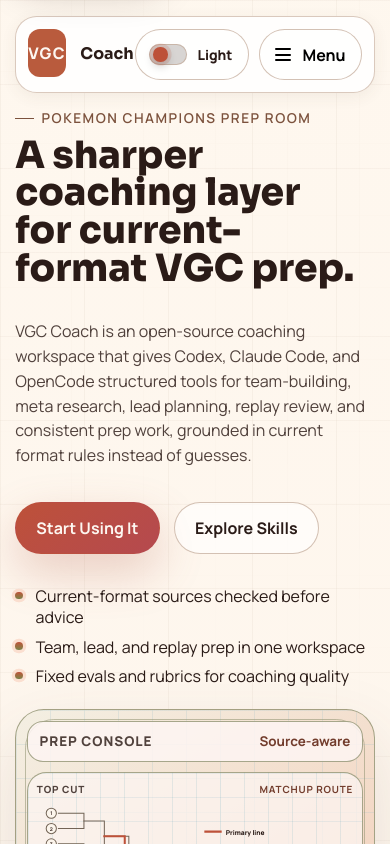
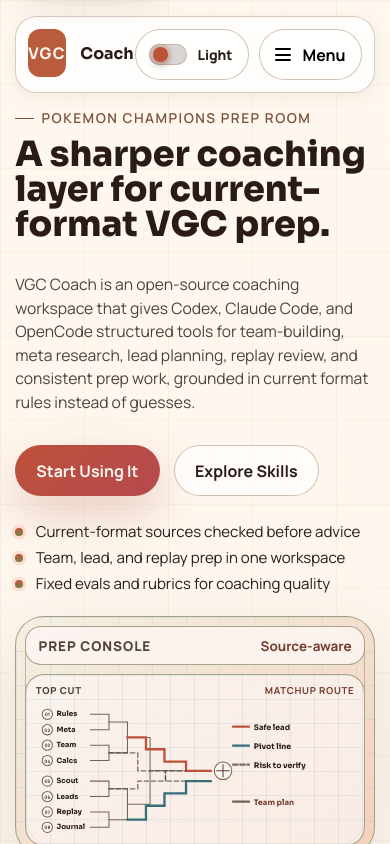
Before and after one commit to NoahJenkins/vgc-coach, a React (Vite) app in the folder site/: page / in a window 390 px wide. Shown: the top 844 px of the page. Built offline with nearby package versions, Linux system fonts and the light colour scheme.

Commit message:
Refine bracket console labels and responsive styling

```diff
--- a/site/src/App.tsx
+++ b/site/src/App.tsx
@@ -171,7 +171,7 @@
                 <span>Prep console</span>
                 <strong>Source-aware</strong>
               </div>
-              <div className="bracket-map" aria-hidden="true">
+              <div className="bracket-map">
                 <div className="bracket-board-top">
                   <span>Top cut</span>
                   <strong>Matchup route</strong>
@@ -182,50 +182,63 @@
                   role="img"
                   aria-label="Tournament bracket route from verified sources to team plan"
                 >
+                  <title>Top-cut matchup bracket showing rules, meta, leads, and review paths into one team plan</title>
                   <g className="bracket-entries">
-                    {[24, 54, 84, 114, 154, 184, 214, 244].map((y, index) => (
-                      <g key={y}>
-                        <circle cx="28" cy={y} r="10" />
-                        <text x="28" y={y + 4}>
-                          {index + 1}
+                    {[
+                      { y: 24, seed: "01", label: "Rules" },
+                      { y: 54, seed: "02", label: "Meta" },
+                      { y: 84, seed: "03", label: "Team" },
+                      { y: 114, seed: "04", label: "Calcs" },
+                      { y: 154, seed: "05", label: "Scout" },
+                      { y: 184, seed: "06", label: "Leads" },
+                      { y: 214, seed: "07", label: "Replay" },
+                      { y: 244, seed: "08", label: "Journal" },
+                    ].map((entry) => (
+                      <g key={entry.seed}>
+                        <circle cx="22" cy={entry.y} r="10" />
+                        <text className="bracket-seed" x="22" y={entry.y + 4}>
+                          {entry.seed}
+                        </text>
+                        <text className="bracket-entry-label" x="40" y={entry.y + 4}>
+                          {entry.label}
                         </text>
                       </g>
                     ))}
                   </g>
 
                   <g className="bracket-line">
-                    <path d="M42 24 H92 V54 H42" />
-                    <path d="M42 84 H92 V114 H42" />
-                    <path d="M92 39 H132 V99 H92" />
-                    <path d="M42 154 H92 V184 H42" />
-                    <path d="M42 214 H92 V244 H42" />
-                    <path d="M92 169 H132 V229 H92" />
-                    <path d="M132 69 H180 V199 H132" />
-                    <path d="M180 134 H240" />
+                    <path d="M106 24 H142 V54 H106" />
+                    <path d="M106 84 H142 V114 H106" />
+                    <path d="M142 39 H178 V99 H142" />
+                    <path d="M106 154 H142 V184 H106" />
+                    <path d="M106 214 H142 V244 H106" />
+                    <path d="M142 169 H178 V229 H142" />
+                    <path d="M178 69 H222 V199 H178" />
+                    <path d="M222 134 H286" />
                   </g>
 
-                  <path className="route-line route-primary" d="M132 69 H172 V92 H210 V116 H248 V134 H302" />
-                  <path className="route-line route-alt" d="M132 229 H170 V202 H210 V178 H248 V154 H302" />
-                  <path className="route-line route-risk" d="M92 99 H154 V134 H210 V154 H248" />
-                  <path className="route-line route-risk" d="M92 169 H154 V154 H210 V134 H248" />
+                  <path className="route-line route-primary" d="M178 69 H214 V92 H250 V116 H292 V134 H340" />
+                  <path className="route-line route-alt" d="M178 229 H214 V202 H250 V178 H292 V154 H340" />
+                  <path className="route-line route-risk" d="M142 99 H198 V134 H252 V154 H292" />
+                  <path className="route-line route-risk" d="M142 169 H198 V154 H252 V134 H292" />
 
                   <g className="bracket-finish">
-                    <circle cx="330" cy="134" r="17" />
-                    <path d="M318 134 H342" />
-                    <path d="M330 122 V146" />
+                    <circle cx="364" cy="134" r="17" />
+                    <path d="M352 134 H376" />
+                    <path d="M364 122 V146" />
                   </g>
 
                   <g className="bracket-labels">
-                    <text x="370" y="66">Primary line</text>
-                    <text x="370" y="104">Alt line</text>
-                    <text x="370" y="142">High risk</text>
-                    <text x="370" y="203">Build team plan</text>
+                    <text x="424" y="54">Safe lead</text>
+                    <text x="424" y="91">Pivot line</text>
+                    <text x="424" y="128">Risk to verify</text>
+                    <text x="424" y="200">Team plan</text>
                   </g>
                   <g className="bracket-key-lines">
-                    <path className="route-primary" d="M330 60 H360" />
-                    <path className="route-alt" d="M330 98 H360" />
-                    <path className="route-risk" d="M330 136 H360" />
-                    <path className="bracket-line-sample" d="M330 197 H360" />
+                    <path className="route-primary" d="M384 48 H414" />
+                    <path className="route-alt" d="M384 85 H414" />
+                    <path className="route-risk" d="M384 122 H414" />
+                    <path className="bracket-line-sample" d="M384 194 H414" />
                   </g>
                 </svg>
               </div>
--- a/site/src/styles.css
+++ b/site/src/styles.css
@@ -429,7 +429,7 @@
 }
 
 :root[data-theme="dark"] .site-nav a {
-  color: color-mix(in oklch, var(--ink) 84%, var(--ink-soft));
+  color: oklch(82% 0.014 70);
 }
 
 .site-nav a:hover,
@@ -722,7 +722,7 @@
   color: var(--ink-soft);
   font-size: 0.72rem;
   font-weight: 900;
-  letter-spacing: 0.08em;
+  letter-spacing: 0.07em;
   text-transform: uppercase;
 }
 
@@ -755,17 +755,24 @@
   stroke-width: 2;
 }
 
-.bracket-entries text {
+.bracket-seed {
   fill: var(--ink-soft);
-  font-size: 10px;
+  font-size: 8px;
   font-weight: 900;
   text-anchor: middle;
+}
+
+.bracket-entry-label {
+  fill: var(--ink);
+  font-family: var(--display-font);
+  font-size: 11px;
+  font-weight: 700;
 }
 
 .route-line,
 .bracket-key-lines path {
   fill: none;
-  stroke-width: 4;
+  stroke-width: 4.5;
   stroke-linecap: square;
   stroke-linejoin: miter;
 }
@@ -781,7 +788,7 @@
 .route-risk {
   stroke: color-mix(in oklch, var(--ink-soft) 74%, transparent);
   stroke-dasharray: 8 6;
-  stroke-width: 2.4;
+  stroke-width: 2.6;
 }
 
 .bracket-finish path {
@@ -793,8 +800,9 @@
 
 .bracket-labels text {
   fill: var(--ink);
-  font-size: 15px;
-  font-weight: 800;
+  font-family: var(--display-font);
+  font-size: 13px;
+  font-weight: 700;
 }
 
 .bracket-labels text:last-child {
@@ -1415,27 +1423,28 @@
   }
 
   .hero h1 {
-    font-size: 2.8rem;
+    font-size: 2.55rem;
     line-height: 1;
   }
 
   .hero-intro {
-    font-size: 1rem;
-    line-height: 1.55;
+    font-size: 0.98rem;
+    line-height: 1.5;
   }
 
   .hero-actions {
-    margin: 1.15rem 0;
+    margin: 0.95rem 0;
   }
 
   .hero-bullets {
-    gap: 0.55rem;
-    margin-top: 0.9rem;
+    gap: 0.45rem;
+    margin-top: 0.7rem;
   }
 
   .hero-bullets li {
     align-items: flex-start;
-    line-height: 1.3;
+    font-size: 0.94rem;
+    line-height: 1.25;
   }
 
   .hero-bullets li::before {
@@ -1458,13 +1467,13 @@
   }
 
   .hero-console {
-    gap: 0.65rem;
+    gap: 0.55rem;
     min-height: auto;
-    padding: 0.65rem;
+    padding: 0.58rem;
   }
 
   .console-topline {
-    min-height: 2.55rem;
+    min-height: 2.45rem;
     padding-inline: 0.75rem;
   }
 
@@ -1475,7 +1484,7 @@
   }
 
   .bracket-board-top {
-    font-size: 0.62rem;
+    font-size: 0.6rem;
   }
 
   .console-grid,
@@ -1515,7 +1524,7 @@
   }
 
   .hero h1 {
-    font-size: 2.35rem;
+    font-size: 2.18rem;
   }
 
   .section-heading h2,
@@ -1523,8 +1532,16 @@
     font-size: 1.95rem;
   }
 
+  .bracket-seed {
+    font-size: 9px;
+  }
+
+  .bracket-entry-label {
+    font-size: 14px;
+  }
+
   .bracket-labels text {
-    font-size: 13px;
+    font-size: 15px;
   }
 }
 
```
